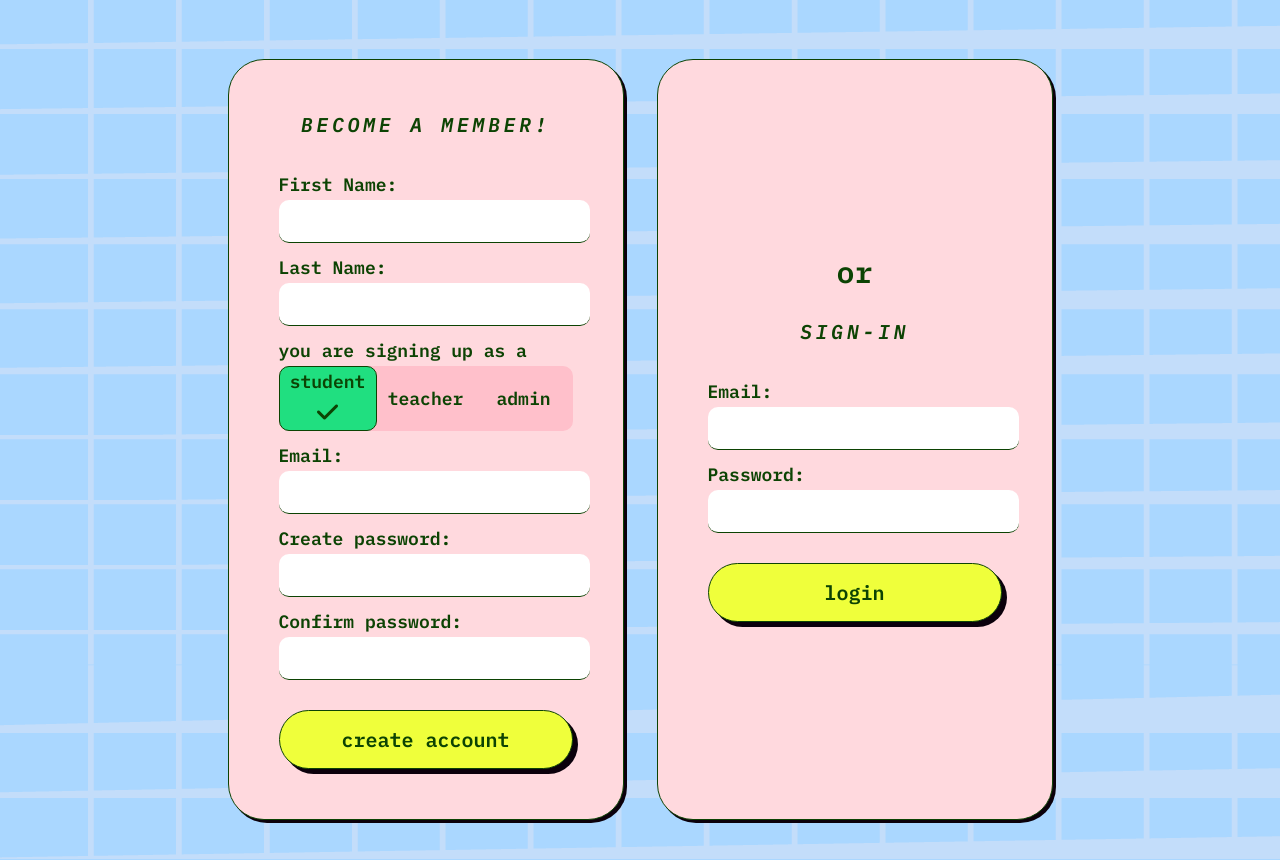
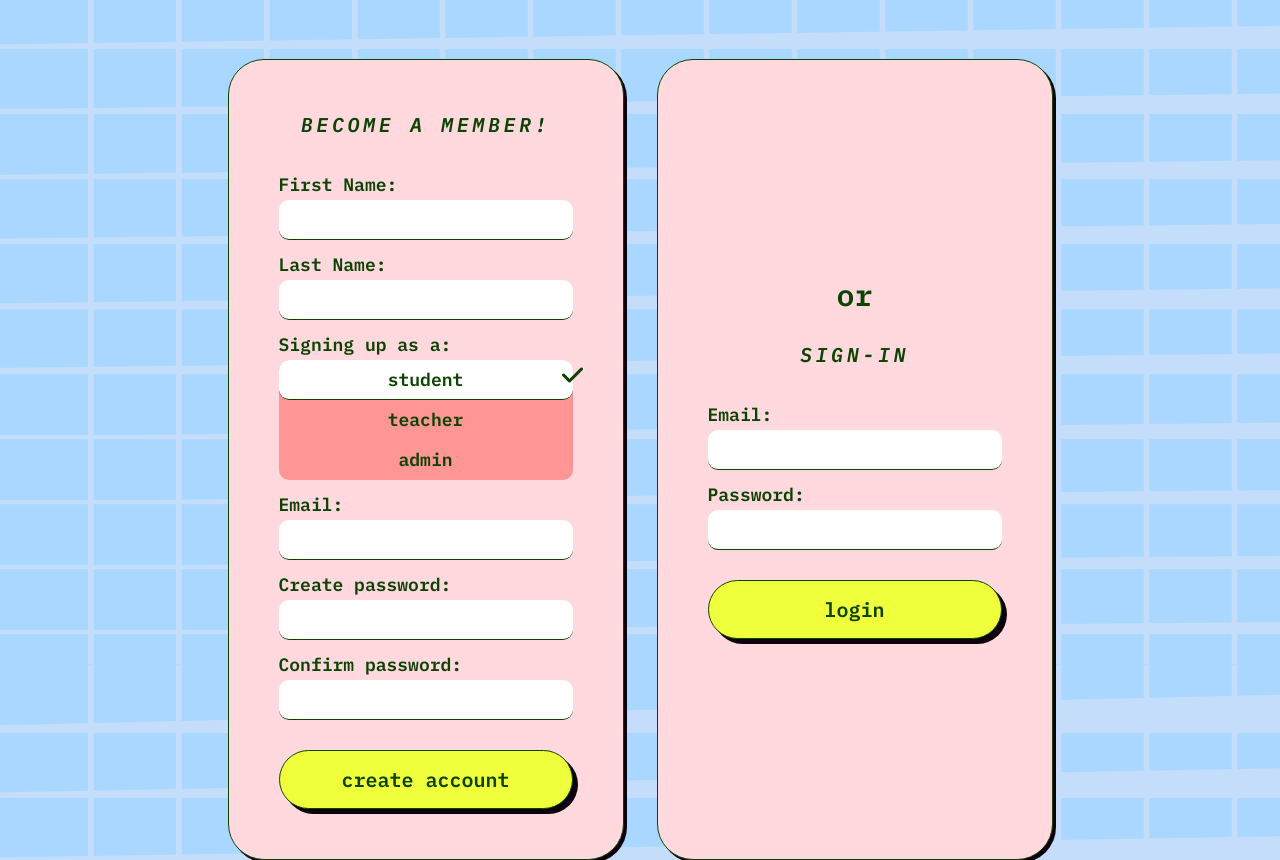
Before and after one commit to gabbe-grodin/creative_aging_program, a Flask app: page / in a window 1280 px wide, after a click on "student". Shown: the part 214-1074 px from the top of the page. Run offline with Flask 3, Linux system fonts and the light colour scheme; some libraries are stand-ins or nearby versions; some web fonts are replaced.

Commit message:
fixed user_type radio formatting, set user_type to unselected so message flash if none get selected during initial user registration

```diff
--- a/flask_app/models/user.py
+++ b/flask_app/models/user.py
@@ -34,7 +34,7 @@ class User:
 
     @staticmethod
     def validate_registration_form(form_data):
-        print("FORMMMMMMM DATAAAAA....", form_data)
+        # print("FORMMMMMMM DATAAAAA....", form_data)
         EMAIL_REGEX = re.compile(r'^[a-zA-Z0-9.+_-]+@[a-zA-Z0-9._-]+\.[a-zA-Z]+$')
         is_valid = True
         if len(form_data['first_name']) > 0 and len(form_data['first_name']) <= 1:
@@ -45,6 +45,9 @@ class User:
             is_valid = False
         if len(form_data['last_name']) > 0 and len(form_data['last_name']) <= 1:
             flash("Last name must be at least 2 characters.")
+            is_valid = False
+        if 'user_type' not in form_data:
+            flash("Must state your role with the project.")
             is_valid = False
         if len(form_data['last_name']) <= 0:
             flash("Cannot leave last name field blank.")
--- a/flask_app/static/css/style.css
+++ b/flask_app/static/css/style.css
@@ -75,7 +75,7 @@ table *{
     font-size: 2.7rem;
 }
 .alert{
-    font-size: 1.7rem;
+    font-size: 1.6rem;
 }
 form{
 
@@ -110,7 +110,7 @@ button{
 /*******************************************/
 
 body {
-	line-height: 2rem;
+	line-height: 1.8rem;
     letter-spacing: .34rem;
 }
 h1{
@@ -124,7 +124,7 @@ header{
 }
 form label{
     letter-spacing: normal;
-    line-height: inherit;
+    /* line-height: inherit; */
 }
 .card{
     line-height: 3rem;
@@ -347,7 +347,7 @@ select {
     background-color: #9b0000;
 }
 .user-type-radios{
-    background-color: pink;
+    background-color: rgb(255, 149, 149);
 }
 .card-small:hover{
     background-color: rgb(217, 255, 179);
@@ -414,6 +414,9 @@ select{
     border-bottom: 3px solid black; */
     box-shadow: -3px -3px #0b000b;
 }
+.alert{
+    border-radius: 30px;
+}
 /*******************************************/
 /*! LAYOUT
 /*******************************************/
@@ -437,24 +440,23 @@ header {
     max-height: 70%;
     object-fit: cover;
 }
-.class-pic{
-
-}
-nav {
-    /* width: inherit; */
+.alert{
+    padding: 10px;
 }
 main {
-    height: 800px;
+    /* height: 800px; */
     /* width: inherit; */
-    padding: 0;
-    margin: 0;
+    /* padding: 0;
+    margin: 0; */
 }
 form{
-    /* width: auto; */
+    box-sizing: border-box;
+    width: auto;
     /* gap:2em; */
     /* padding: 55px; */
 }
 input{
+    box-sizing: border-box;
     height: 40px;
     padding-left: 15px;
 }
@@ -468,14 +470,12 @@ textarea{
     height: inherit;
     width: 100%;
     padding-left: 15px;
-    /* padding: 25px; */
 }
-select{
-    /* padding: 10px; */
+section{
+    width: 100%;
 }
 section > div {
     flex: 1;
-    /* padding: 0.5rem; */
 }
 input[type="radio"] {
     display: none;
@@ -491,42 +491,47 @@ input[type="radio"] {
 }
 .user-type-radios label{
     display: block;
-    height: 100%;
     text-align: center;
+    height: 40px;
+    line-height: 40px;
 }
 .user-type-radios{
     align-items: center;
 }
+.user-type-radios label:hover{
+    background-color: aquamarine;
+    border-radius: 10px;
+}
 label h3{
-    align-self: center;
 }
 input[type="radio"]:checked + label {
     border-radius: 10px;
-    background: hsla(150, 75%, 50%, 1);
+    border-bottom: 1px solid #0c4303;
+    background: #ffffff;
     color: hsla(215, 0%, 100%, 1);
-    border: 1px solid #0c4303;
+    padding: 0;
+    box-sizing: border-box;
     /* box-shadow: 0px 0px 20px hsla(150, 100%, 50%, 0.75); */
-    align-self: center;
     &::after {
         color:  #0c4303;
         font-family: FontAwesome;
         /* border: 2px solid hsla(150, 75%, 45%, 1); */
         content: "\f00c";
         font-size: 24px;
-        /* position:relative; */
+        position:relative;
         top: -50px;
-        /* left: 50%; */
+        left: 50%;
         /* transform: translateX(-50%); */
-        height: 50px;
-        width: 50px;
-        /* line-height: 50px; */
+        /* height: 50px; */
+        /* width: 50px; */
+        line-height: 50px;
         text-align: center;
-        /* border-radius: 50%; */
+        border-radius: 50%;
         /* background: white; */
         /* box-shadow: 0px 2px 5px -2px hsla(0, 0%, 0%, 0.25); */
         /* padding: 5px; */
     }
-  }
+}
 input[type="radio"]#admin:checked + label {
     color: white;
     background: red;
@@ -730,9 +735,6 @@ border: 1px solid #0c4303;
     -ms-hyphens: auto;
     hyphens: auto;
 }
-section{
-    width: inherit;
-}
 .alert{
     text-align: center;
 }
--- a/flask_app/templates/index.html
+++ b/flask_app/templates/index.html
@@ -15,8 +15,8 @@
 </head>
 
     <!-- !  MVP to dos: -->
-    <!-- !  fix user_type radio formatting -->
-    <!-- !  implement user_type default set to unselected so message flash if none get selected during initial user registration -->
+    <!-- *  fixed user_type radio formatting -->
+    <!-- *  set user_type to unselected so message flash if none get selected during initial user registration -->
     <!-- !  implement form validations + flash messages for add/edit course dates, times, price -->
     <!-- !  if no image selected for course update, keep same file -->
     <!-- !  protect image urls (see head tag for ref: href="{#{{ url_for('static', filename='css/style.css') }}#}") per Aaron's advice -->
@@ -64,11 +64,11 @@
 
     {% with messages = get_flashed_messages() %}
         {% if messages %}
-            {% for message in messages %}
-            <div class="flx col alert gap-1">
-                <p>{{ message }}</p>
+            <div class="flx alert col gap-1 mb">
+                {% for message in messages %}
+                        <p>{{ message }}</p>
+                {% endfor %}
             </div>
-            {% endfor %}
         {% endif %}
     {% endwith %}
 
@@ -95,22 +95,13 @@
                     <input class="border-bottom" type="text" name="last_name">
                 </div>
 
-                <!-- <div>
-                    <label for="user_type">are you a student, teacher or admin? Please select one: </label>
-                    <select name="user_type" id="user_type">
-                        <option value="student">student</option>
-                        <option value="teacher">teacher</option>
-                        <option value="admin">admin</option>
-                    </select>
-                </div> -->
-
                 <div>
-                    <h3>you are signing up as a</h3>
-                    <section class="flx row wrap user-type-radios align-center">
+                    <h3>Signing up as a:</h3>
+                    <section class="user-type-radios align-center">
                         <div>
-                            <input type="radio" id="student" name="user_type" value="student" checked>
+                            <input type="radio" id="student"  name="user_type" value="student">
                             <label for="student">
-                            <h3>student</h3>
+                            <h3 class="">student</h3>
                             </label>
                         </div>
                         <div>
```
Also changed, not shown: flask_app/templates/add_one.html (+4 -4 lines), flask_app/templates/edit_one.html (+4 -4 lines).
